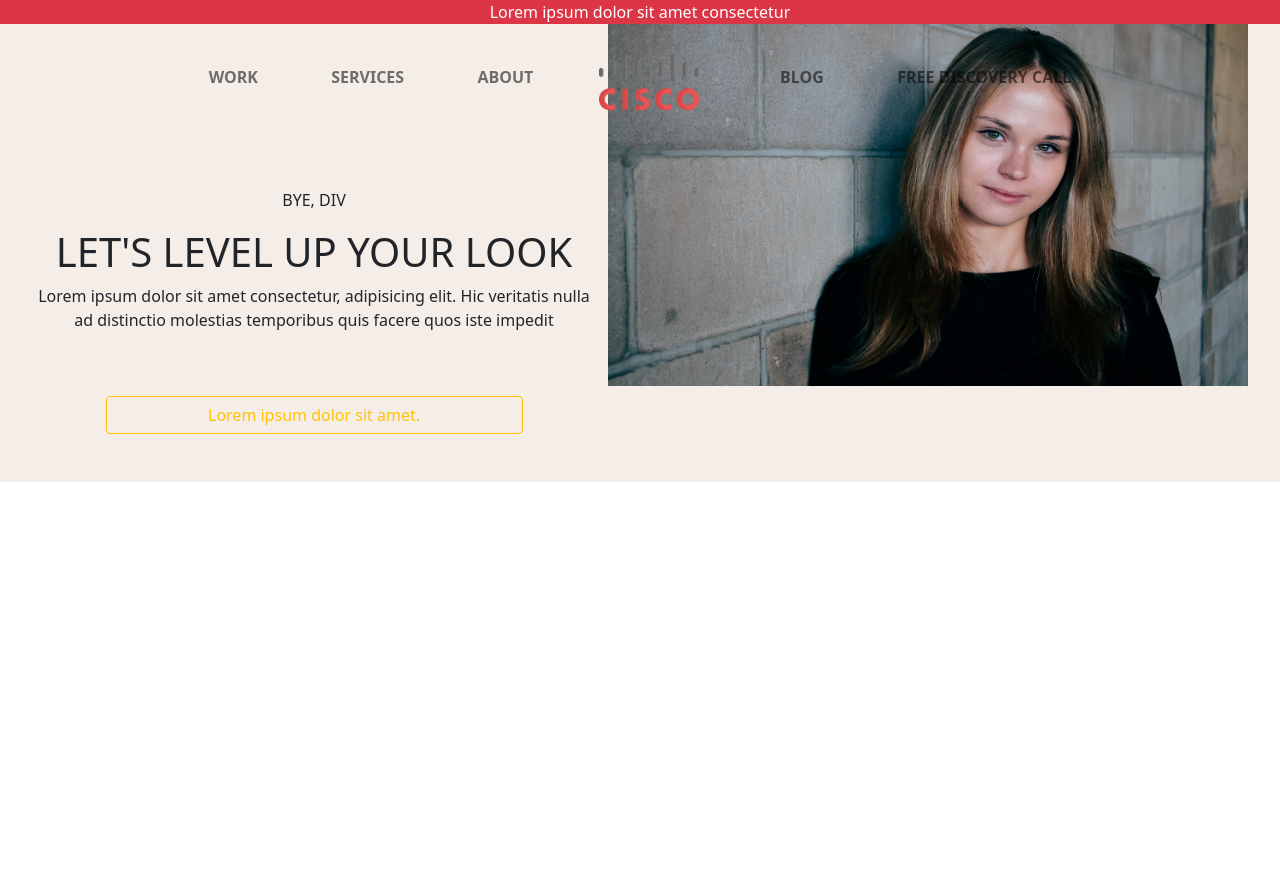
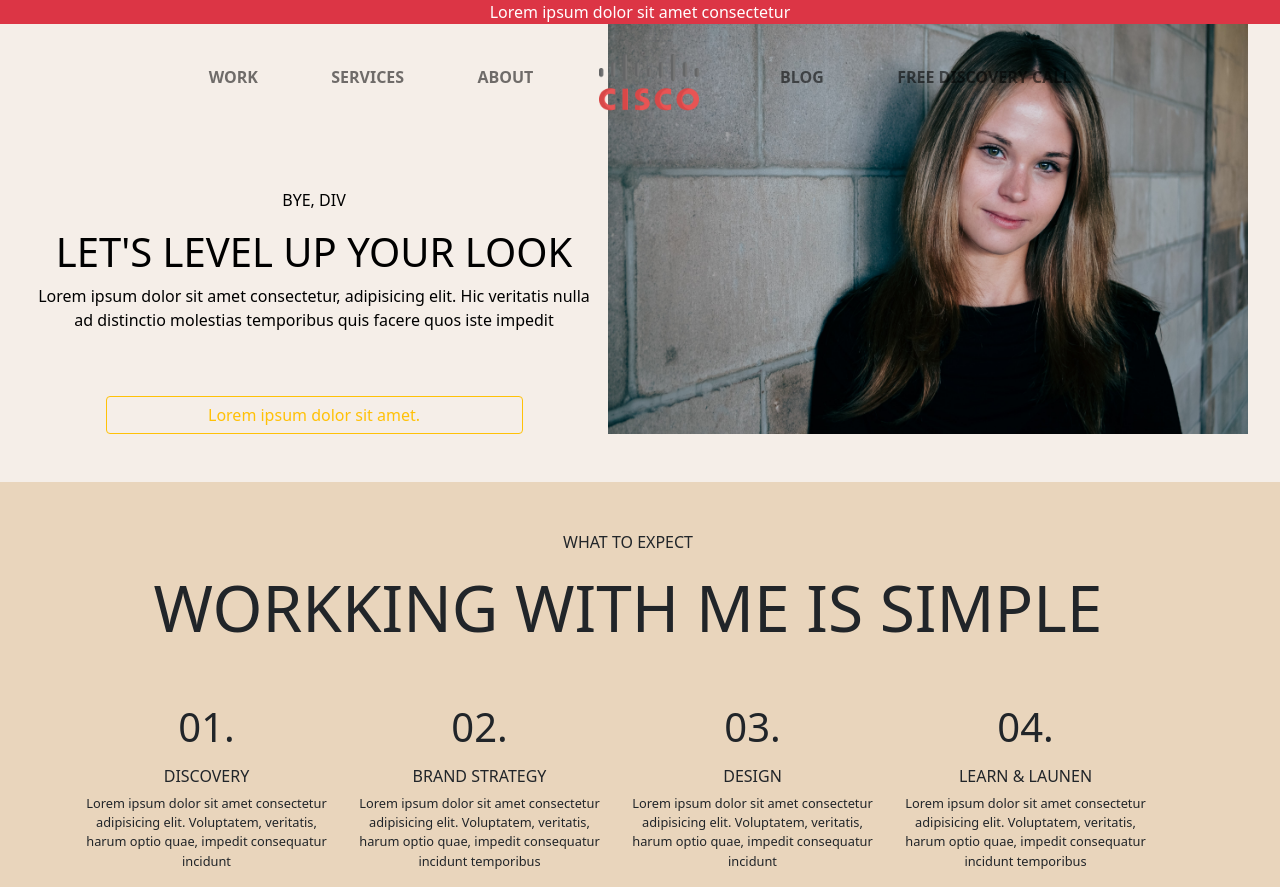
Before and after one commit to juansantiago12/Hackathon-semana-06, a plain HTML site: page index.html in a window 1280 px wide. Before the commit the page ends 800 px from the top, so only its background shows below. Drawn offline with nearby package versions, Linux system fonts and the light colour scheme.

Commit message:
diseno de segunda seccion

```diff
--- a/index.html
+++ b/index.html
@@ -17,7 +17,7 @@
                 <div class="row bg-danger">
                     <p class="text-white text-center m-0">Lorem ipsum dolor sit amet consectetur</p>
                 </div>
-                <nav class="navbar navbar-expand-sm navbar-light">
+                <nav class="navbar navbar-expand-md navbar-light">
                     <div class="container mx-auto w-75">
                       <button class="navbar-toggler"
                         type="button"
@@ -53,7 +53,7 @@
                     </div>
                 </nav>
                 <div class="row">
-                    <div class="w-50 p-5 d-flex flex-column align-items-center">
+                    <div class="w-50 p-5 d-flex flex-column align-items-center text-edit">
                         <p class="fs-6 text-center">BYE, DIV</p>
                         <h1 class="h1 text-center">LET'S LEVEL UP YOUR LOOK</h1>
                         <P class="text-center pb-5">Lorem ipsum dolor sit amet consectetur, adipisicing elit. Hic veritatis nulla ad distinctio molestias temporibus quis facere quos iste impedit</P>
@@ -62,5 +62,34 @@
                 </div>
             </main>
     </section>
+    <section class="second">
+        <div class="container w-100 mx-auto">
+            <div class="row pt-5 w-100">
+                <p class="text-center fs-6">WHAT TO EXPECT</p>
+                <h2 class="text-center display-3">WORKKING WITH ME IS SIMPLE</h2>
+            <div class="row pt-5 text-center">
+                <div class="col-sm-6 col-lg-3">
+                    <p class="display-6">01.</p>
+                    <h3 class="h6">DISCOVERY</h3>
+                    <P class="text-size">Lorem ipsum dolor sit amet consectetur adipisicing elit. Voluptatem, veritatis, harum optio quae, impedit consequatur incidunt </P>
+                </div>
+                <div class="col-sm-6 col-lg-3">
+                    <p class="display-6">02.</p>
+                    <h3 class="h6">BRAND STRATEGY</h3>
+                    <P class="text-size">Lorem ipsum dolor sit amet consectetur adipisicing elit. Voluptatem, veritatis, harum optio quae, impedit consequatur incidunt temporibus </P>
+                </div>
+                <div class="col-sm-6 col-lg-3">
+                    <p class="display-6">03.</p>
+                    <h3 class="h6">DESIGN</h3>
+                    <P class="text-size">Lorem ipsum dolor sit amet consectetur adipisicing elit. Voluptatem, veritatis, harum optio quae, impedit consequatur incidunt </P>
+                </div>
+                <div class="col-sm-6 col-lg-3">
+                    <p class="display-6">04.</p>
+                    <h3 class="h6">LEARN & LAUNEN</h3>
+                    <P class="text-size">Lorem ipsum dolor sit amet consectetur adipisicing elit. Voluptatem, veritatis, harum optio quae, impedit consequatur incidunt temporibus </P>
+                </div>
+            </div>
+        </div>
+    </section>
 </body>
 </html>
--- a/style.css
+++ b/style.css
@@ -4,6 +4,23 @@
 .fondo-img {
     background-image: url(img/person.jpg);
     background-repeat: no-repeat;
-    background-size: 50% 80%;
+    background-size: 100% 80%;
     background-position: 95% 0;
 }
+.text-edit{
+    color: white;
+}
+.text-size {
+    font-size: 0.8rem;
+}
+.second {
+    background-color: #e9d5bc;
+}
+@media screen and (min-width: 768px) {
+    .fondo-img {
+        background-size: 50% 90%;
+    }
+    .text-edit {
+        color: black;
+    }
+}
```
